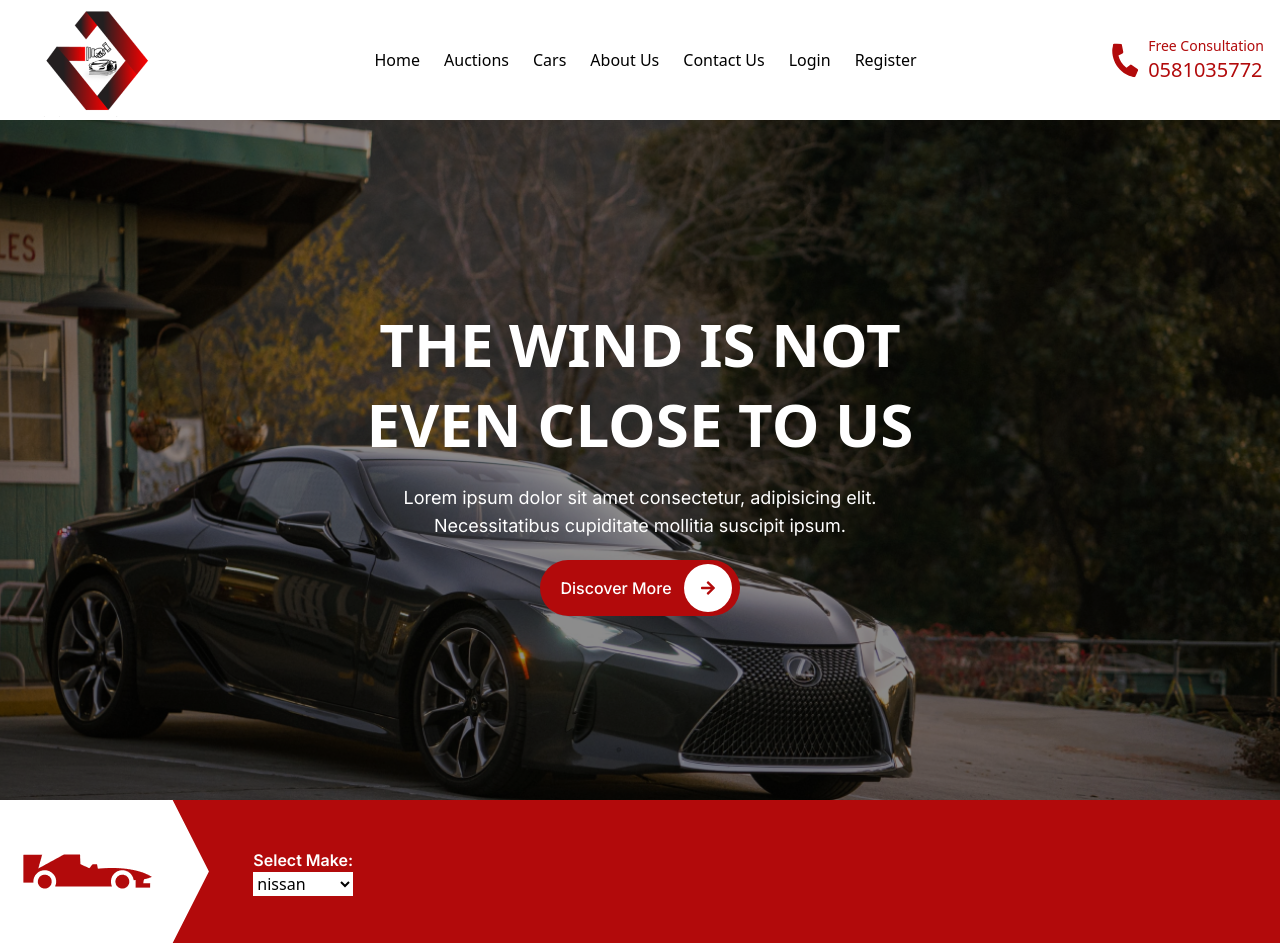
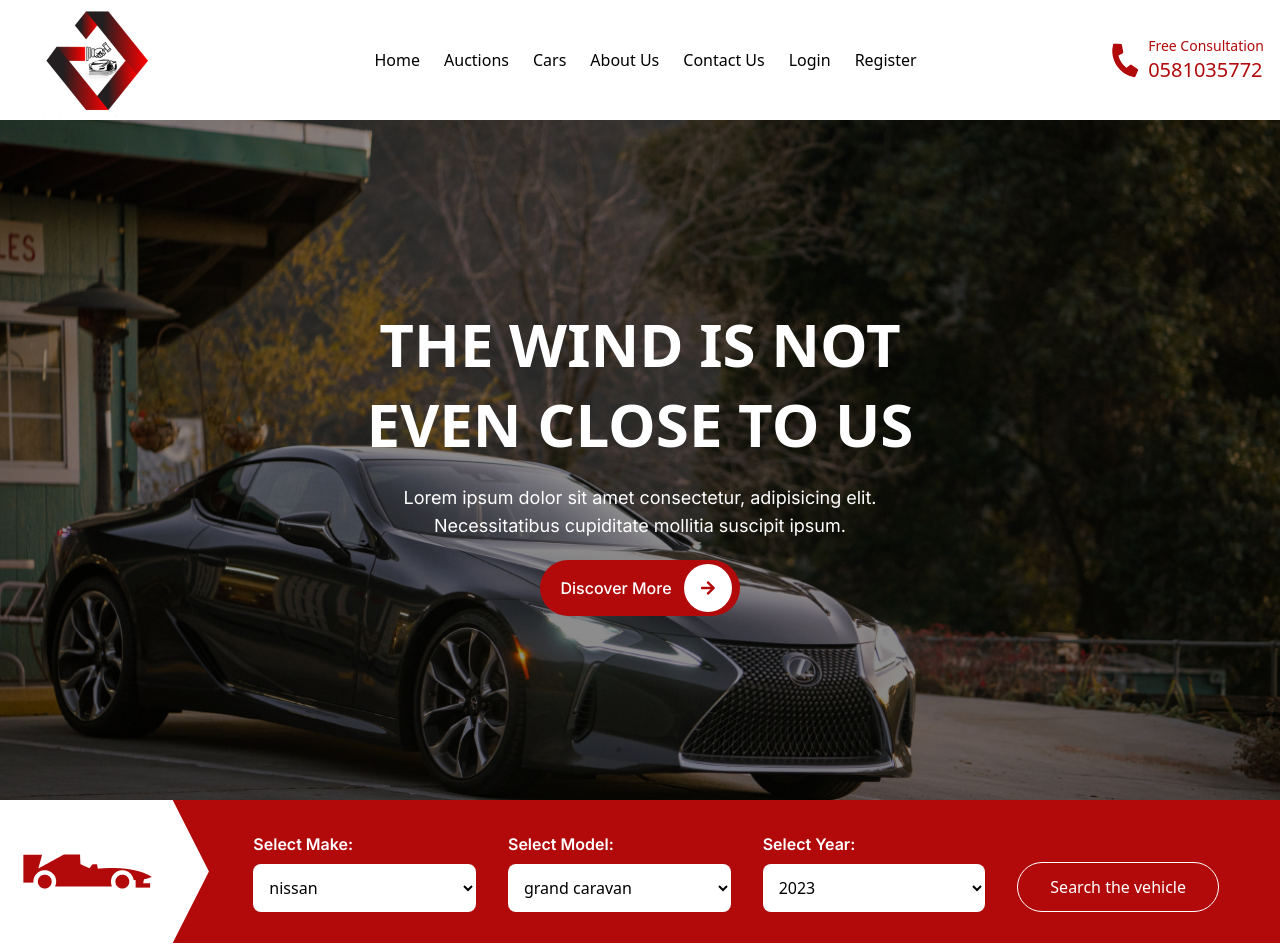
Before and after one commit to 11Shafayet/gulf-auction, a React (Vite) app: page / in a window 1280 px wide. Shown: the top 952 px of the page. Built offline with nearby package versions, Linux system fonts and the light colour scheme.

Commit message:
updated searchComponent

```diff
--- a/src/components/home/VehicleSearch.jsx
+++ b/src/components/home/VehicleSearch.jsx
@@ -1,5 +1,37 @@
 import carAbstract from '/images/car-abstract.png';
 
+const selectOptions = [
+  {
+    title: 'Select Make:',
+    options: ['nissan', 'dodge', 'subaru'],
+  },
+  {
+    title: 'Select Model:',
+    options: ['grand caravan', 'nx', 'subaru'],
+  },
+  {
+    title: 'Select Year:',
+    options: [
+      '2023',
+      '2022',
+      '2021',
+      '2020',
+      '2019',
+      '2018',
+      '2017',
+      '2016',
+      '2015',
+      '2014',
+      '2013',
+      '2012',
+      '2011',
+    ],
+  },
+];
+
+const handleSubmit = (e) => {
+  e.preventDefault();
+};
 const VehicleSearch = () => {
   return (
     <div className="bg-white">
@@ -14,33 +46,42 @@ const VehicleSearch = () => {
           <img src={carAbstract} alt="" />
         </div>
         <div className="bg-primary col-span-10 h-full flex items-center px-4 md:px-10">
-          <div className="flex justify-start items-center">
-            <form className="grid grid-cols-2 md:grid-cols-4 gap-4 md:gap-8">
-              <div className="flex flex-col w-full">
+          <form className="grid grid-cols-2 md:grid-cols-4 gap-4 md:gap-8 items-end w-full">
+            {selectOptions.map((item, i) => {
+              const { title, options } = item;
+              return (
+                <div className="flex flex-col w-full" key={i}>
                   <label
-                  htmlFor="make"
-                  className="text-white font-semibold font-secondary"
+                    htmlFor={title}
+                    className="text-white font-semibold font-secondary mb-2"
                   >
-                  Select Make:
+                    {title}
                   </label>
                   <select
-                  name="make"
-                  id="make"
-                  className="bg-white border-0 w-full"
+                    required
+                    name={title}
+                    id={title}
+                    className="bg-white p-3 rounded-lg focus:border-0 focus:outline-none w-full"
                   >
-                  <option className="uppercase" value="nissan">
-                    nissan
+                    {options.map((option, j) => (
+                      <option className="uppercase" value={option} key={j}>
+                        {option}
                       </option>
-                  <option className="uppercase" value="dodge">
-                    dodge
-                  </option>
-                  <option className="uppercase" value="subaru">
-                    subaru
-                  </option>
+                    ))}
                   </select>
                 </div>
+              );
+            })}
+
+            <div>
+              <button
+                type="submit"
+                className="border border-white px-8 py-3 rounded-full text-white font-medium hover:bg-white hover:text-primary duration-500"
+              >
+                Search the vehicle
+              </button>
+            </div>
           </form>
-          </div>
         </div>
       </div>
     </div>
```
Lines whose indentation alone changed are shown as unchanged.
